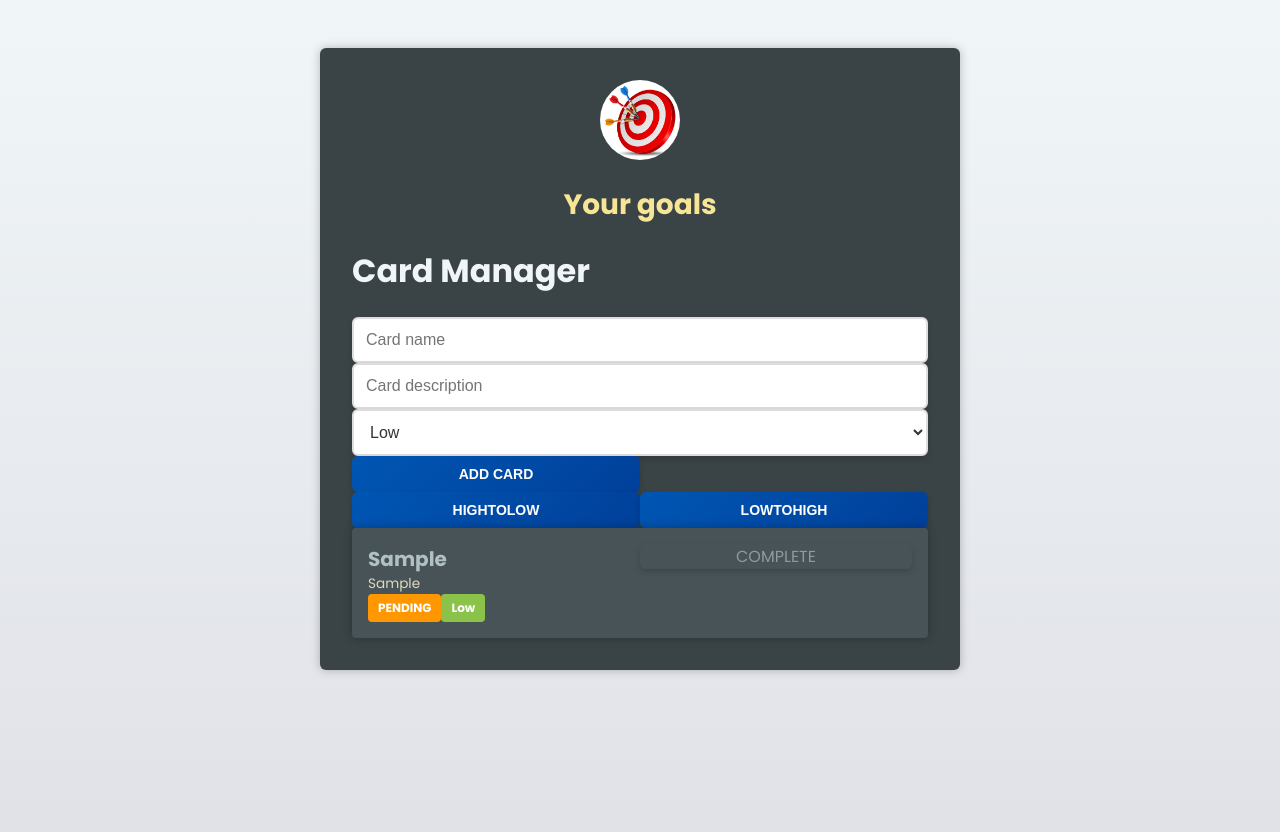
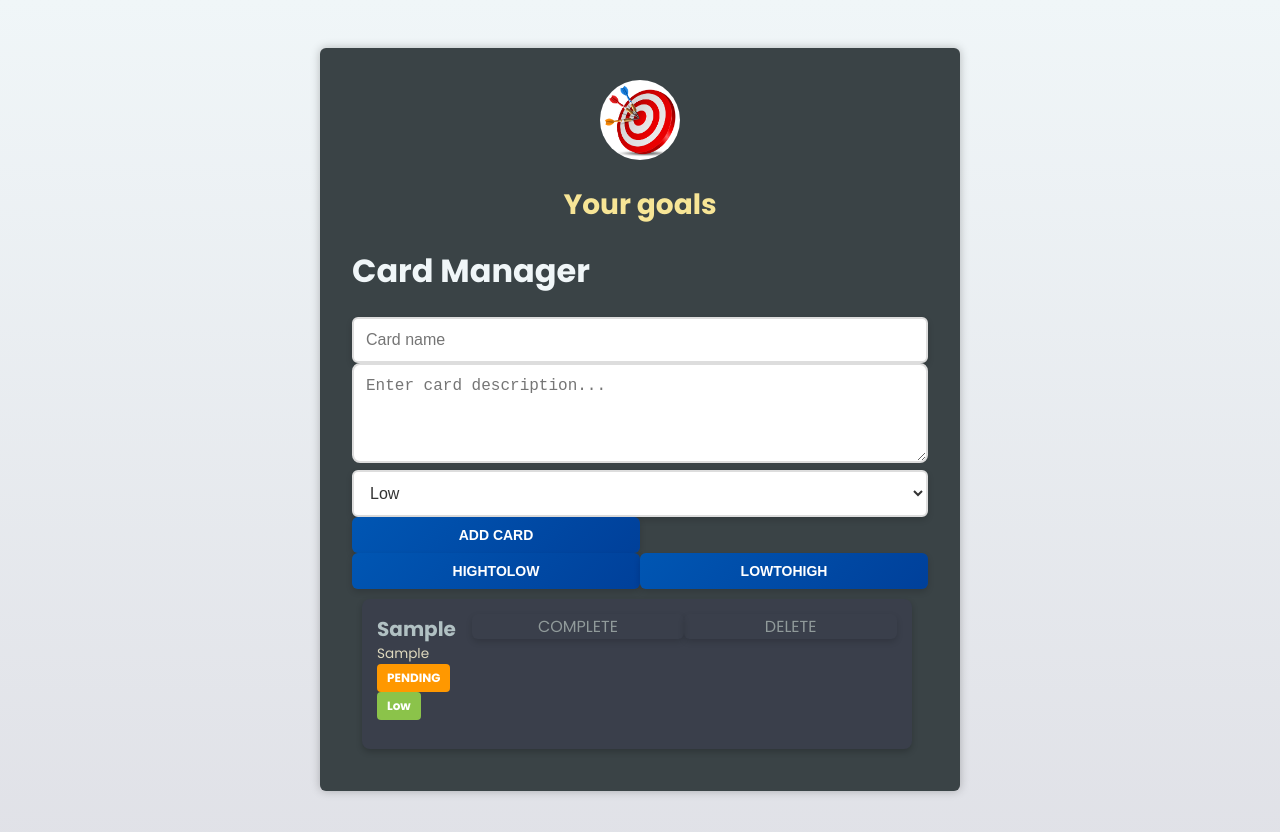
Before and after one commit to dianasynentschenko/React-TS-First-project, a React (Vite) app: page / in a window 1280 px wide. Both pictures are taken after typing "Sample", "Sample" into the empty fields and a click on the button "ADD CARD". Shown: the top 832 px of the page. Built offline with nearby package versions, Linux system fonts and the light colour scheme.

Commit message:
add handlers, dell/readmore buttons

```diff
--- a/src/components/Card.tsx
+++ b/src/components/Card.tsx
@@ -20,6 +20,7 @@ type CardProps = {
   status: boolean;
   priority: CardPriority;
   onComplete: () => void;
+  onDelete: () => void;
 };
 
 export default function Card({
@@ -27,7 +28,8 @@ export default function Card({
   description,
   status,
   priority,
-  onComplete
+  onComplete,
+  onDelete
 }: CardProps) {
   const [completed, setCompleted] = useState(status);
 
@@ -37,12 +39,24 @@ export default function Card({
     [CardPriority.High]: "priority priority-high",
   };
 
+  const [expanded, setExpanded] = useState(false);
+
   return (
-    <li>
+    <li className="card">
       <article>
         <div>
           <h2>{title}</h2>
-          <p>{description}</p>
+
+          <p className={`card-description ${expanded ? "expanded" : ""}`}>
+                    {description}
+                </p>
+
+
+                {description.length > 100 && (
+                    <button className="read-more" onClick={() => setExpanded(!expanded)}>
+                        {expanded ? "Read Less" : "Read More"}
+                    </button>
+                )}
 
           <span className="status status-pending">
             {completed ? "Completed" : "Pending"}
@@ -66,6 +80,8 @@ export default function Card({
         >
           {completed ? "Completed" : "Complete"}
         </button>
+        <button onClick={onDelete} className="delete-btn"> Delete</button>
+
       </article>
     </li>
   );
--- a/src/components/CardList.tsx
+++ b/src/components/CardList.tsx
@@ -6,26 +6,29 @@ import { SortOrder } from "./CardPrioritySort";
 
 export default function CardList() {
     const [sortOrder, setSortOrder] = useState<SortOrder>(SortOrder.HighToLow);
-
     const [cards, setCards] = useState<CardType[]>([]);
-
     const [newCard, setNewCard] = useState({
         title: "",
         description: "",
         priority: CardPriority.Low,
     });
 
-    const updateCardStatus = (id: number) => {
-        setCards(cards.map(card => (card.id === id ? { ...card, status: true } : card)));
+    const handleInputChange = (e: React.ChangeEvent<HTMLInputElement | HTMLSelectElement | HTMLTextAreaElement>) => {
+        const { name, value } = e.target;
+        setNewCard((prev) => ({
+            ...prev,
+            [name]: name === "priority" ? Number(value) as CardPriority : value,
+        }));
     };
 
-    const addCard = () => {
+
+     const handleAddCard = () => {
         if (!newCard.title || !newCard.description) {
             alert("Enter title and description");
             return;
         }
 
-        const newCardData = {
+        const newCardData: CardType = {
             id: Date.now(),
             title: newCard.title,
             description: newCard.description,
@@ -33,64 +36,68 @@ export default function CardList() {
             priority: newCard.priority,
         };
 
-        setCards([...cards, newCardData]);
-
+        setCards((prevCards) => [...prevCards, newCardData]);
         setNewCard({ title: "", description: "", priority: CardPriority.Low });
     };
 
-    const sortedCards = [...cards].sort((a, b) => {
-        return sortOrder === SortOrder.HighToLow
-            ? b.priority - a.priority  // High → Low
-            : a.priority - b.priority; // Low → High
-    });
+
+    const handleUpdateCardStatus = (id: number) => {
+        setCards((prevCards) =>
+            prevCards.map((card) =>
+                card.id === id ? { ...card, status: true } : card
+            )
+        );
+    };
+
+    const handleDeleteCard = (id: number) => {
+        setCards((prevCards) => prevCards.filter((card) => card.id !== id));
+    };
+
+
+    const sortedCards = [...cards].sort((a, b) =>
+        sortOrder === SortOrder.HighToLow ? b.priority - a.priority : a.priority - b.priority
+    );
 
     return (
         <div>
             <h1>Card Manager</h1>
 
-
             <div className="card-form">
                 <input
                     type="text"
+                    name="title"
                     placeholder="Card name"
                     value={newCard.title}
-                    onChange={(e) => setNewCard({ ...newCard, title: e.target.value })}
+                    onChange={handleInputChange}
                 />
-                <input
-                    type="text"
-                    placeholder="Card description"
-                    value={newCard.description}
-                    onChange={(e) => setNewCard({ ...newCard, description: e.target.value })}
-                />
-                <select
-                    value={newCard.priority}
-                    onChange={(e) => setNewCard({ ...newCard, priority: Number(e.target.value) as CardPriority })}
-                >
+                    <textarea
+                        name="description"
+                        placeholder="Enter card description..."
+                        value={newCard.description}
+                        onChange={handleInputChange}
+                    />
+                <select name="priority" value={newCard.priority} onChange={handleInputChange}>
                     <option value={CardPriority.Low}>Low</option>
                     <option value={CardPriority.Medium}>Medium</option>
                     <option value={CardPriority.High}>High</option>
                 </select>
-                <button onClick={addCard}>Add card</button>
+                <button onClick={handleAddCard}>Add card</button>
 
                 <div>
-                     <Filter sortOrder={sortOrder} setSortOrder={setSortOrder} />
+                    <Filter sortOrder={sortOrder} setSortOrder={setSortOrder} />
                 </div>
-
-
             </div>
 
-
-
-
-            <ul>
-                {sortedCards.map(card => (
+            <ul className="card-list">
+                {sortedCards.map((card) => (
                     <Card
                         key={card.id}
                         title={card.title}
                         description={card.description}
                         status={card.status}
                         priority={card.priority}
-                        onComplete={() => updateCardStatus(card.id)}
+                        onComplete={() => handleUpdateCardStatus(card.id)}
+                        onDelete={() => handleDeleteCard(card.id)} //
                     />
                 ))}
             </ul>
--- a/src/index.css
+++ b/src/index.css
@@ -1,5 +1,31 @@
 @import url('https://fonts.googleapis.com/css2?family=Poppins:wght@400;700&display=swap');
 
+
+textarea {
+  width: 100%;
+  min-height: 100px;
+  padding: 12px;
+  font-size: 16px;
+  font-weight: 500;
+  color: #333;
+  background-color: #fff;
+  border: 2px solid #ddd;
+  border-radius: 8px;
+  outline: none;
+  resize: vertical; /* Позволяет менять высоту */
+  transition: all 0.3s ease-in-out;
+}
+
+
+textarea:hover {
+  border-color: #007bff;
+}
+
+
+textarea:focus {
+  border-color: #007bff;
+  box-shadow: 0 0 5px rgba(0, 123, 255, 0.5);
+}
 
 .container {
   max-width: 600px;
@@ -72,27 +98,68 @@ button:active {
 
 
 .card-list {
-  margin-top: 20px;
   display: flex;
   flex-wrap: wrap;
   gap: 15px;
-  justify-content: center;
+  justify-content: flex-start;
+  padding: 10px;
 }
 
 
 .card {
-  width: 270px;
+  min-width: 550px;
+  max-height: auto;
+  min-height: 150px;
   background: #3a3f4b;
   color: white;
   padding: 15px;
   border-radius: 8px;
   box-shadow: 0 3px 6px rgba(0, 0, 0, 0.2);
   transition: transform 0.3s ease-in-out;
+
+
+  display: flex;
+  flex-direction: column;
+  justify-content: space-between;
 }
 
-.card:hover {
-  transform: scale(1.03);
-  box-shadow: 0 6px 12px rgba(0, 0, 0, 0.3);
+
+.card-description {
+  flex-grow: 1;
+  overflow: hidden;
+  text-overflow: ellipsis;
+  display: -webkit-box;
+  -webkit-line-clamp: 3;
+  -webkit-box-orient: vertical;
+  transition: max-height 0.3s ease-in-out;
+}
+
+
+.card-description.expanded {
+  -webkit-line-clamp: unset;
+  max-height: none;
+}
+
+
+.read-more {
+  color: #007bff;
+  font-size: 14px;
+  cursor: pointer;
+  border: none;
+  background: none;
+  padding: 5px 0;
+  align-self: flex-start;
+}
+
+.read-more:hover {
+  text-decoration: underline;
+}
+
+
+.card-actions {
+  display: flex;
+  justify-content: space-between;
+  margin-top: auto;
 }
 
 
@@ -139,19 +206,12 @@ button:active {
   color: white;
 }
 
-
 @media (max-width: 600px) {
-  input, select, button {
-      font-size: 14px;
-      padding: 10px;
-  }
-
   .card {
-      width: 90%;
+      width: 100%;
+      height: auto;
   }
 }
-
-
 
 
 
```
